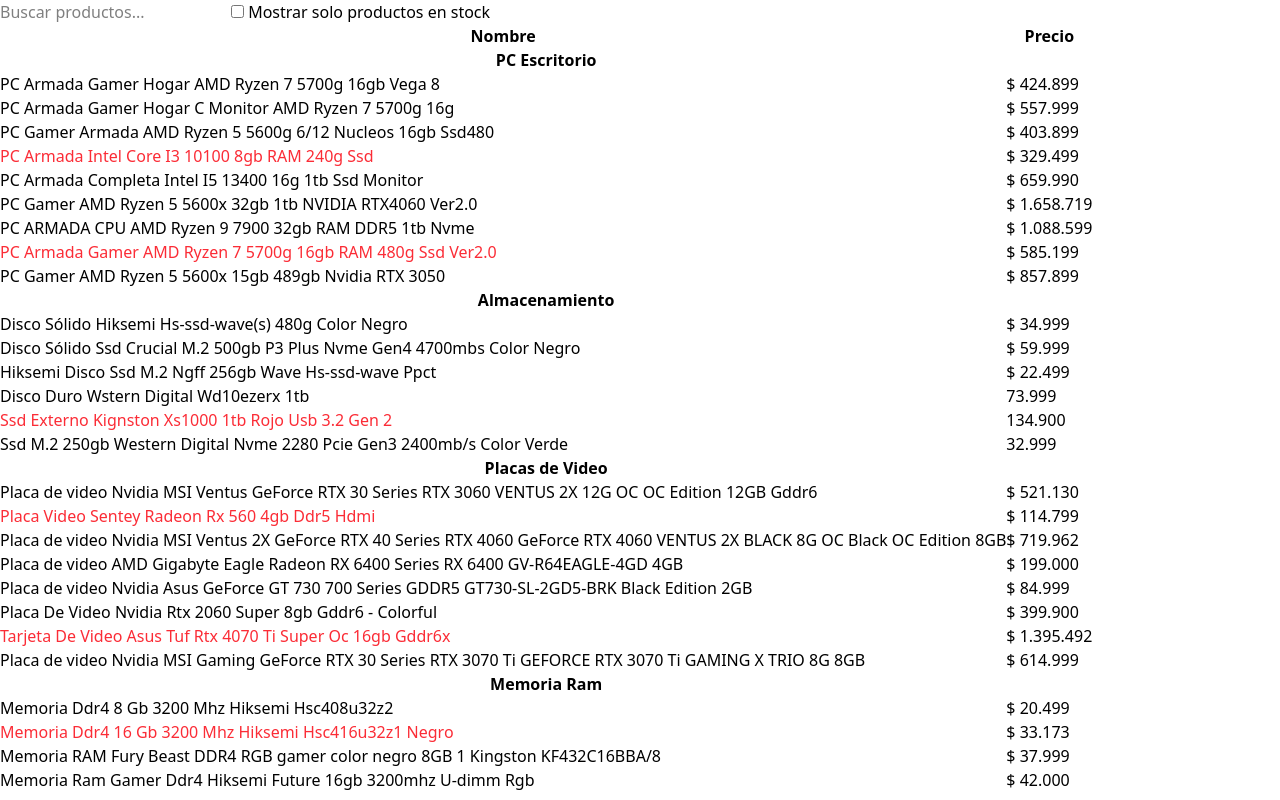
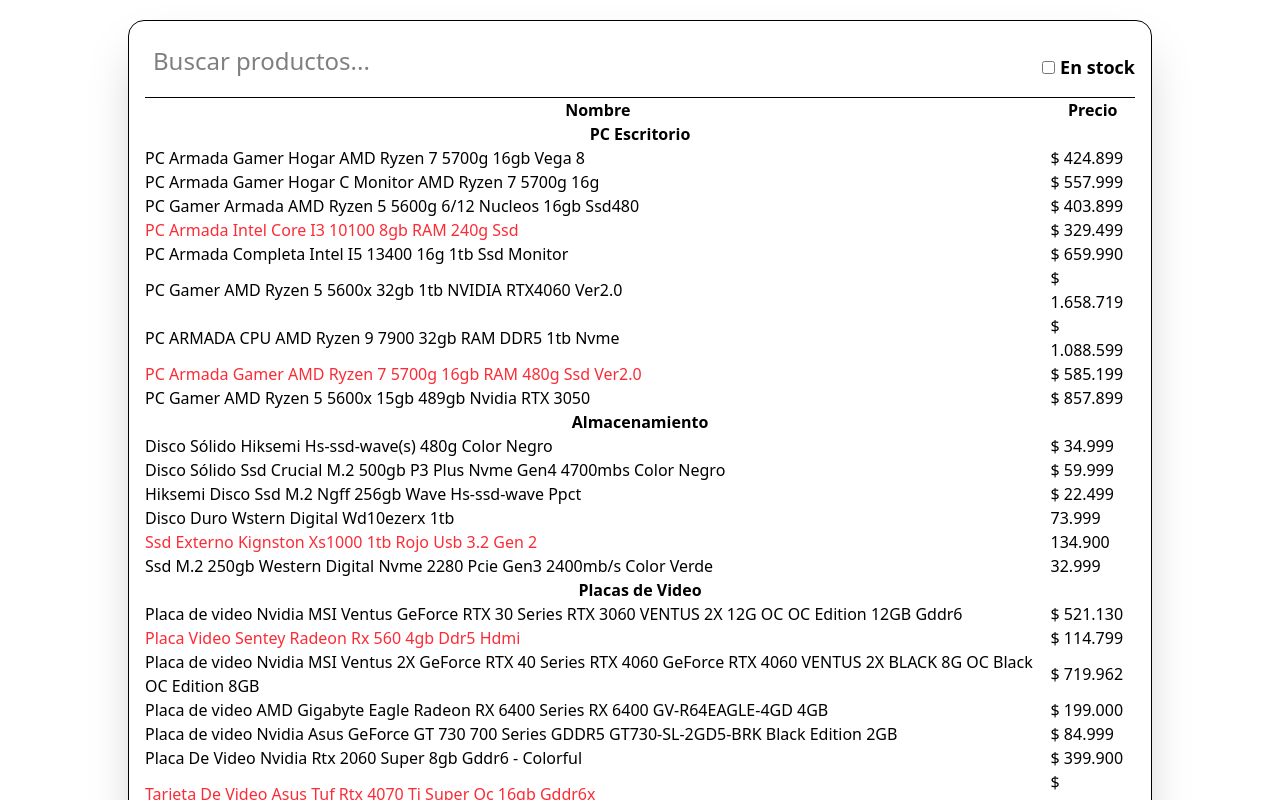
Before and after one commit to MatiCasiba/desafio-15-pensar-en-react, a React (Vite) app: page / in a window 1280 px wide. Shown: the top 800 px of the page. Built offline with nearby package versions, Linux system fonts and the light colour scheme.

Commit message:
Diseño de la lista (diseñando el contenedor donde esta toda la infromación cargada, y diseño el la barra del buscador)

```diff
--- a/src/App.jsx
+++ b/src/App.jsx
@@ -4,7 +4,7 @@
 
 const App = () => {
   return (
-    <div>
+    <div className="max-w-5xl m-auto my-5 border p-4 rounded-2xl shadow-2xl">
       <TablaProductosFilrable productos={productos} />
     </div>
   )
--- a/src/components/BarraBuscadora.jsx
+++ b/src/components/BarraBuscadora.jsx
@@ -1,14 +1,15 @@
 
 const BarraBuscadora = ({textoFiltrado, soloEnStock, filtroCambioTexto, soloEnStockCambio}) => {
   return (
-    <form>
+    <form className=" flex justify-between items-center border-b">
         <input
             type="text"
             value={textoFiltrado}
             placeholder='Buscar productos... '
+            className="mb-3 text-2xl p-2 rounded-lg focus:outline-none focus:bg-gray-100"
             onChange={(e)=> filtroCambioTexto(e.target.value)}
         />
-        <label htmlFor="stock">
+        <label htmlFor="stock" className="text-lg font-black">
             <input
                 id='stock'
                 type="checkbox"
@@ -16,7 +17,7 @@
                 onChange={(e)=> soloEnStockCambio(e.target.checked)}
             />
             {' '}
-            Mostrar solo productos en stock
+            En stock
         </label>
     </form>
   )
```
Also changed, not shown: 1 other file (tests, documents, lock files or other folders).
